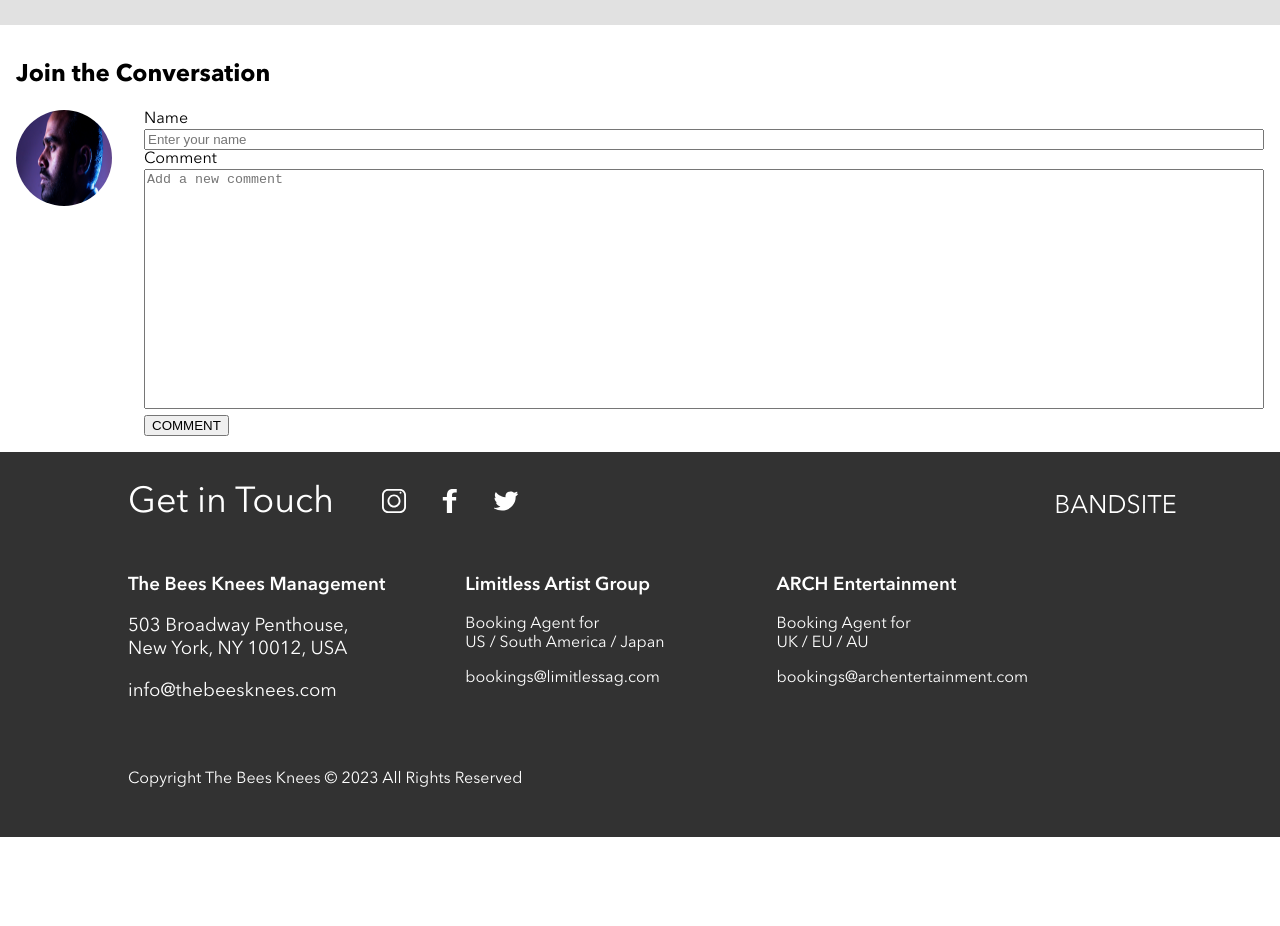
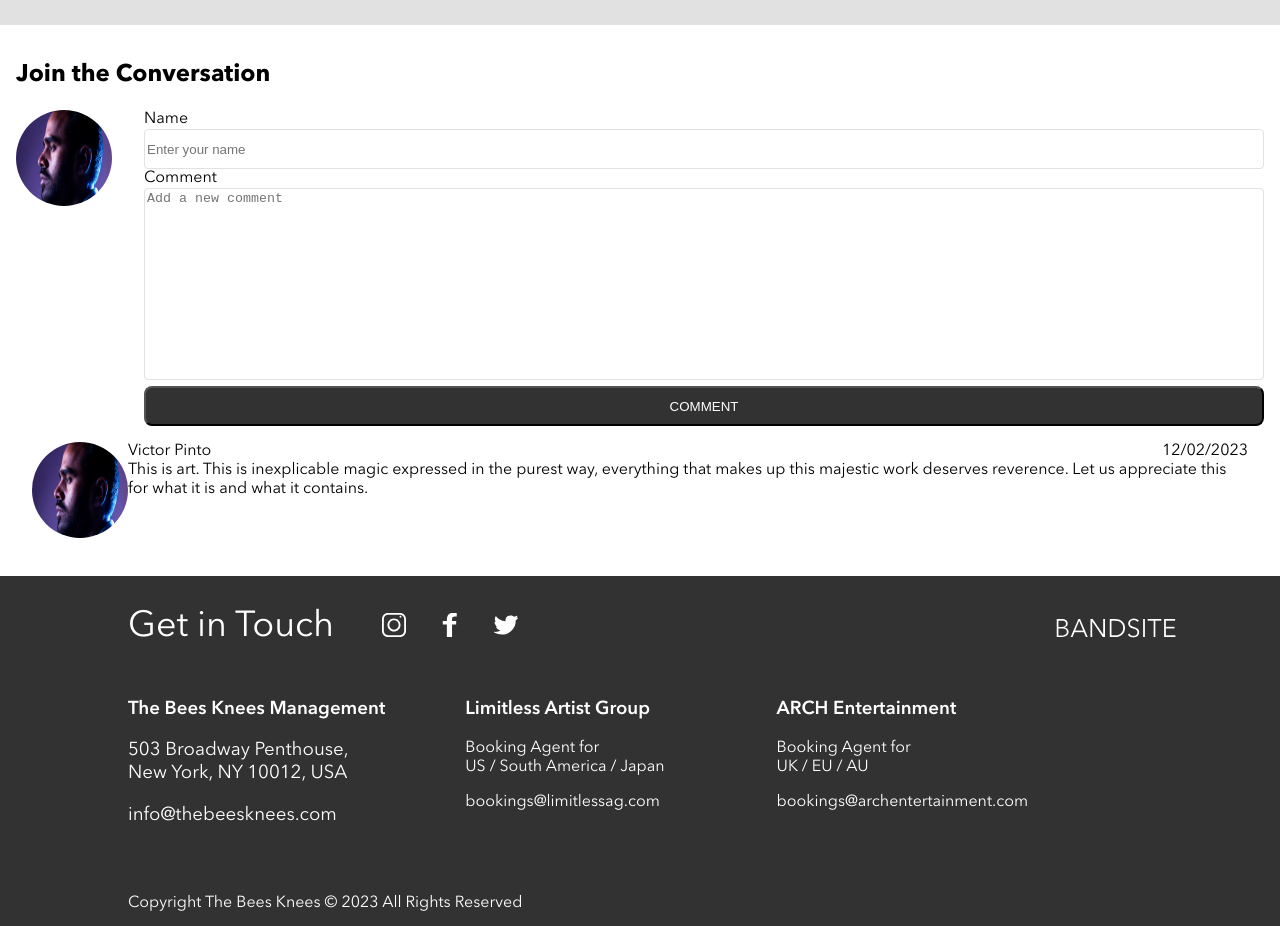
Before and after one commit to ctsang94/kelvin-tsang-bandsite, a plain HTML site: page index.html in a window 1280 px wide. Shown: the part 2320-3246 px from the top of the page. Before the commit the page ends 3157 px from the top, so only its background shows below. Drawn offline with Linux system fonts and the light colour scheme.

Commit message:
Add styling to bios page

```diff
--- a/index.html
+++ b/index.html
@@ -78,19 +78,33 @@
             <div class="comment__container">
             <img class="user__img" src="./assets/images/Mohan-muruge.jpg">
             <form id="commentForm">
-                <label for="fullName">Name</label>
+                <label class="form__label--name" for="fullName">Name</label>
                 </br>
-                <input type="text" name="fullName" id="fullName" placeholder="Enter your name">
+                <input class="form__input--name" type="text" name="fullName" id="fullName" placeholder="Enter your name">
                 </br>
-                <label for="comment">Comment</label>
+                <label class="form__label--comment" for="comment">Comment</label>
                 </br>
-                <textarea type="text" name="comment" id="comment" placeholder="Add a new comment"></textarea>
+                <textarea class="form__input--comment" type="text" name="comment" id="comment" placeholder="Add a new comment"></textarea>
                 </br>
-                <button>COMMENT</button>
+                <button class="form__btn">COMMENT</button>
             </form>
             </div>
             <article class="comment-section">
-
+                <div class="comment-card">
+                    <div class="comment-cardleft">
+                        <img class="user__img" src="./assets/images/Mohan-muruge.jpg">
+                    </div>
+                    <div class="comment-cardright">
+                        <div class="comment-name">
+                            <span>Victor Pinto</span>
+                            <span>12/02/2023</span>
+                        </div>
+                        <div class="comment-text">
+                            <span>This is art. This is inexplicable magic expressed in the purest way, everything that makes up this majestic work deserves reverence. Let us
+                            appreciate this for what it is and what it contains.</span>
+                        </div>
+                    </div>
+                </div>
             </article>
         </section>
     </main>
--- a/styles/bio.scss
+++ b/styles/bio.scss
@@ -255,11 +255,37 @@
     width: 100%;
 }
 
-input {
+.form__input--name{
     width: 100%;
-  }
-textarea {
+    height: 2.5rem;
+    border: 0.0625rem solid $mercury;
+    border-radius: .25rem;
+}
+.form__input--comment {
     width: 100%;
-    height: 15rem;
+    height: 12rem;
     resize: none;
+    border: 0.0625rem solid $mercury;
+    border-radius: .25rem;
 }
+
+.form__btn{
+    width: 100%;
+    height: 2.5rem;
+    color: white;
+    background-color:  #323232;
+    border-radius: .5rem;
+}
+
+.comment-section{
+    padding: 1rem;
+}
+
+.comment-card{
+    display: flex;
+}
+
+.comment-name{
+    display: flex;
+    justify-content:space-between
+}
--- a/styles/partials/_variables.scss
+++ b/styles/partials/_variables.scss
@@ -12,3 +12,4 @@ $tablet-fontsize: 1rem;
 $desktop-fontsize: 1rem;
 $tablet-header-fontsize: 2.25rem;
 $desktop-header-fontsize: 3.75rem;
+$mercury: #E1E1E1;
```
Also changed, not shown: pages/shows.html (+1 -15 lines), styles/bio.css, 1 other file.
